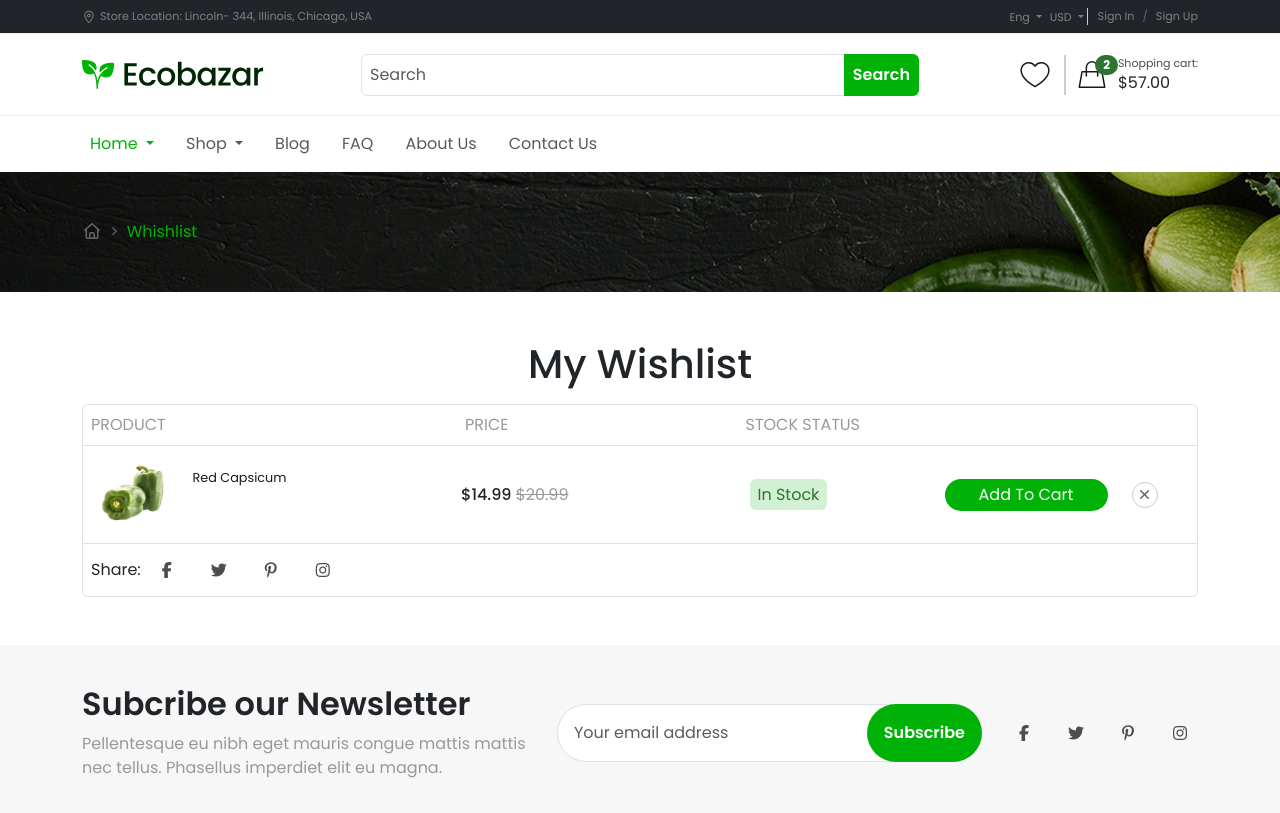
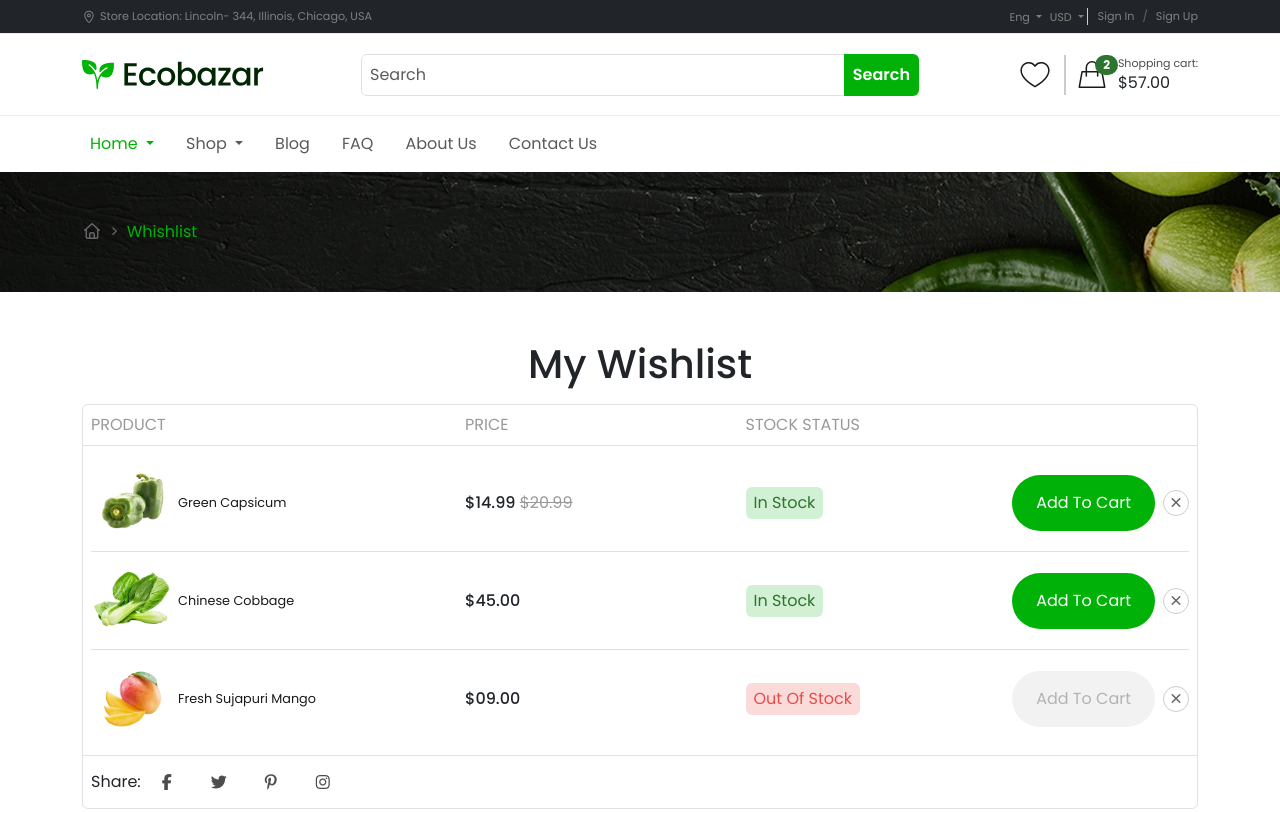
Before and after one commit to Abood-Najim/Organic-Shop, a plain HTML site: page pages/wishlist.html in a window 1280 px wide. Shown: the top 813 px of the page. Drawn offline with nearby package versions, Linux system fonts and the light colour scheme.

Commit message:
wishlist donee

```diff
--- a/assests/css/main.css
+++ b/assests/css/main.css
@@ -283,7 +283,7 @@ h2{
     left: 50%;
     transform: translate(-50%, -50%);
   }
-  .hero .hero-left .position-absolute .w-50,.w-25{
+  .hero .hero-left .position-absolute .w-50{
     width: 100% !important;
   }
   .hero .hero-left .position-absolute .w-25{
--- a/assests/css/wishlist.css
+++ b/assests/css/wishlist.css
@@ -1,24 +1,31 @@
-.social{
-  color: var(--gray-7);
-  transition: all 0.3s ease-in-out;
+.wish-content{
+  border-top: 0;
 }
-.social i{
-  width: 20px;
-  height: 20px;
-}
-.social:hover{
-  color: #fff;
-  background-color: var(--primary);
+@media screen and (max-width:575px){
+  .wish-content{
+    border-top: 1px solid var(--gray-1);
+    border-top-left-radius: 0.375rem;
+    border-top-right-radius: 0.375rem;
+  }
 }
 .stock{
   color: var(--hard-primary);
   background-color: rgba(32, 181, 38, 0.2);
+}
+.out-of-stock{
+  color: var(--danger);
+  background-color: rgba(234, 75, 72, 0.2);
 }
 
 .shopping-btns{
   color: #fff;
   transition: all 0.3s ease-in-out;
   background-color: var(--primary);
+  border-radius: 2rem;
+  i{
+    color: transparent;
+    -webkit-text-stroke: 1px #fff;
+  }
 }
 .shopping-btns:hover{
   color: #fff;
@@ -41,14 +48,57 @@
 .quantity .quantity-num:focus{
   outline-color: var(--primary);
 }
+@media screen and (max-width:767px){
+  .shopping-btns{
+  border-radius: 50%;
+}
+}
+.card-body{
+  padding:0.1rem ;
+}
 .h-link{
   font-weight: 300;
 }
-.card-body h3{
+.card-body h2{
   font-size: 0.8rem;
   transition: all 0.3s ease-in-out;
 }
-.card-body h3 a{
+.card-body h2 a{
   color: var(--gray-9);
   transition: all 0.3s ease-in-out;
 }
+.card-body h2:hover a{
+  color: var(--hard-primary);
+}
+.social{
+  color: var(--gray-7);
+  transition: all 0.3s ease-in-out;
+}
+.social i{
+  width: 20px;
+  height: 20px;
+}
+.social:hover{
+  color: #fff;
+  background-color: var(--primary);
+}
+@media screen and (max-width:575px) {
+  .wish-content .row{
+    flex-direction: column;
+    row-gap: 0.5rem;
+  }
+  .wish-content .row .colo-12{
+    flex: 0 0 auto;
+    width:100%;
+  }
+}
+.shopping-btns.disabled{
+  color: var(--gray-3);
+  transition: all 0.3s ease-in-out;
+  background-color: var(--gray-0);
+  border-radius: 2rem;
+  i{
+    color: transparent;
+    -webkit-text-stroke: 1px var(--gray-3);
+  }
+}
--- a/pages/wishlist.html
+++ b/pages/wishlist.html
@@ -231,7 +231,7 @@
       <div class="container-fluid container-lg">
         <h1 class="text-capitalize text-center mb-3">my wishlist</h1>
 
-        <div class="wish-head border p-2 rounded-top-2">
+        <div class="wish-head border p-2 rounded-top-2 d-sm-block d-none">
           <div class="row">
             <div class="col-4">
               <span class="span-gray text-uppercase">product</span>
@@ -245,50 +245,121 @@
           </div>
         </div>
         <div class="wish-content p-2 border-start border-end">
-          <div class="row align-items-center justify-content-between">
-            <div class="col-4 px-2">
+          <div class="border-bottom">
+              <div class="row align-items-center py-2">
+            <div class="col-sm-4 px-2 col-6 colo-12">
               <div class="product">
-                <div class="card  bg-transparent border-0 text-center flex-row rounded-2">
+                <div class="card  bg-transparent border-0 text-center flex-row">
                   <img src="../assests/img/products/green-capsicum.webp" class=" w-25 img-fluid object-fit-contain"
-                    alt="red-capsicum">
-                  <div class="card-body d-flex flex-column align-items-start justify-content-between">
+                    alt="green capsicum">
+                  <div class="card-body d-flex flex-column align-items-start justify-content-center">
                     <div class="top-body">
-                      <h3 class="card-text text-capitalize fw-normal m-0">
-                        <a href="./p-details.html">red capsicum</a>
-                      </h3>
+                      <h2 class="card-text text-capitalize fw-normal m-0">
+                        <a href="./p-details.html">green capsicum</a>
+                      </h2>
                     </div>
                   </div>
                 </div>
               </div>
               </div>
-                <div class="col-3 p-0">
+                <div class="col-sm-3 col-6 colo-12">
                   <div class="price-span">
                     <span class="fw-medium">$14.99</span>
                     <span class="old-price">$20.99</span>
                   </div>
                 </div>
-                <div class="col-2 p-0">
+                <div class="col-sm-5 col-12 d-flex flex-wrap row-gap-2 align-items-center justify-content-between">
                   <span class="stock text-capitalize rounded-2 py-1 px-2">in stock</span>
-                </div>
-                <div class="col-3 p-0 row align-items-center justify-content-between">
-                  <div class="col-8">
+                  <div class="d-flex align-items-center justify-content-sm-evenly justify-content-start gap-2">
                     <button
-                      class="shopping-btns w-100 rounded-5 d-flex align-items-center justify-content-center p-1 border-0 gap-1">
-                      <span class="text-capitalize">add to cart</span>
+                      class="shopping-btns d-flex align-items-center justify-content-center py-md-3 px-md-4 p-2 border-0 gap-1">
+                      <span class="text-capitalize d-none d-md-block">add to cart</span>
+                      <i class="fa-solid fa-bag-shopping d-md-none d-flex align-items-center justify-content-center"></i>
                     </button>
-                  </div>
-                  <div class="col-4">
                     <button class="quantity-btn rounded-circle d-flex align-items-center justify-content-center">
                       <i class="fa-solid fa-xmark d-flex align-items-center justify-content-center"></i>
                     </button>
-                  </div>
-
+                </div>
                 </div>
               </div>
             </div>
-            <div class="share d-flex align-items-center gap-2 border rounded-bottom-2 p-2">
+          <div class="border-bottom">
+              <div class="row align-items-center py-2">
+            <div class="col-sm-4 px-2 col-6 colo-12">
+              <div class="product">
+                <div class="card  bg-transparent border-0 text-center flex-row">
+                  <img src="../assests/img/products/chinese-cobbage.webp" class=" w-25 img-fluid object-fit-contain"
+                    alt="chinese cobbage">
+                  <div class="card-body d-flex flex-column align-items-start justify-content-center">
+                    <div class="top-body">
+                      <h2 class="card-text text-capitalize fw-normal m-0">
+                        <a href="./p-details.html">chinese cobbage</a>
+                      </h2>
+                    </div>
+                  </div>
+                </div>
+              </div>
+              </div>
+                <div class="col-sm-3 col-6 colo-12">
+                  <div class="price-span">
+                    <span class="fw-medium">$45.00</span>
+                  </div>
+                </div>
+                <div class="col-sm-5 col-12 d-flex flex-wrap row-gap-2 align-items-center justify-content-between">
+                  <span class="stock text-capitalize rounded-2 py-1 px-2">in stock</span>
+                  <div class="d-flex align-items-center justify-content-sm-evenly justify-content-start gap-2">
+                    <button
+                      class="shopping-btns d-flex align-items-center justify-content-center py-md-3 px-md-4 p-2 border-0 gap-1">
+                      <span class="text-capitalize d-none d-md-block">add to cart</span>
+                      <i class="fa-solid fa-bag-shopping d-md-none d-flex align-items-center justify-content-center"></i>
+                    </button>
+                    <button class="quantity-btn rounded-circle d-flex align-items-center justify-content-center">
+                      <i class="fa-solid fa-xmark d-flex align-items-center justify-content-center"></i>
+                    </button>
+                </div>
+                </div>
+              </div>
+            </div>
+
+          <div class="row align-items-center py-2">
+            <div class="col-sm-4 px-2 col-6 colo-12">
+              <div class="product">
+                <div class="card  bg-transparent border-0 text-center flex-row">
+                  <img src="../assests/img/products/Surjapur-Mango.webp" class=" w-25 img-fluid object-fit-contain"
+                    alt="Fresh Sujapuri Mango">
+                  <div class="card-body d-flex flex-column align-items-start justify-content-center">
+                    <div class="top-body">
+                      <h2 class="card-text text-capitalize fw-normal m-0">
+                        <a href="./p-details.html">Fresh Sujapuri Mango</a>
+                      </h2>
+                    </div>
+                  </div>
+                </div>
+              </div>
+              </div>
+                <div class="col-sm-3 col-6 colo-12">
+                  <div class="price-span">
+                    <span class="fw-medium">$09.00</span>
+                  </div>
+                </div>
+                <div class="col-sm-5 col-12 d-flex flex-wrap row-gap-2 align-items-center justify-content-between">
+                  <span class="out-of-stock text-capitalize rounded-2 py-1 px-2">out of stock</span>
+                  <div class="d-flex align-items-center justify-content-sm-evenly justify-content-start gap-2">
+                    <button
+                      class="shopping-btns disabled d-flex align-items-center justify-content-center py-md-3 px-md-4 p-2 border-0 gap-1" disabled>
+                      <span class="text-capitalize d-none d-md-block">add to cart</span>
+                      <i class="fa-solid fa-bag-shopping d-md-none d-flex align-items-center justify-content-center"></i>
+                    </button>
+                    <button class="quantity-btn rounded-circle d-flex align-items-center justify-content-center">
+                      <i class="fa-solid fa-xmark d-flex align-items-center justify-content-center"></i>
+                    </button>
+                </div>
+                </div>
+              </div>
+            </div>
+            <div class="share d-flex flex-wrap align-items-center gap-2 border rounded-bottom-2 p-2">
               <p class="mb-0">Share:</p>
-              <div class="social-media d-flex align-items-center gap-md-5 gap-3 gap-lg-3 ">
+              <div class="social-media d-flex flex-wrap align-items-center gap-md-5 gap-3 gap-lg-3 ">
                 <a href="#" class="social rounded-circle d-flex align-items-center justify-content-center p-2">
                   <i class="fa-brands fa-facebook-f d-flex align-items-center justify-content-center"></i>
                 </a>
@@ -303,7 +374,6 @@
                 </a>
               </div>
             </div>
-
           </div>
     </section>
   </main>
```
